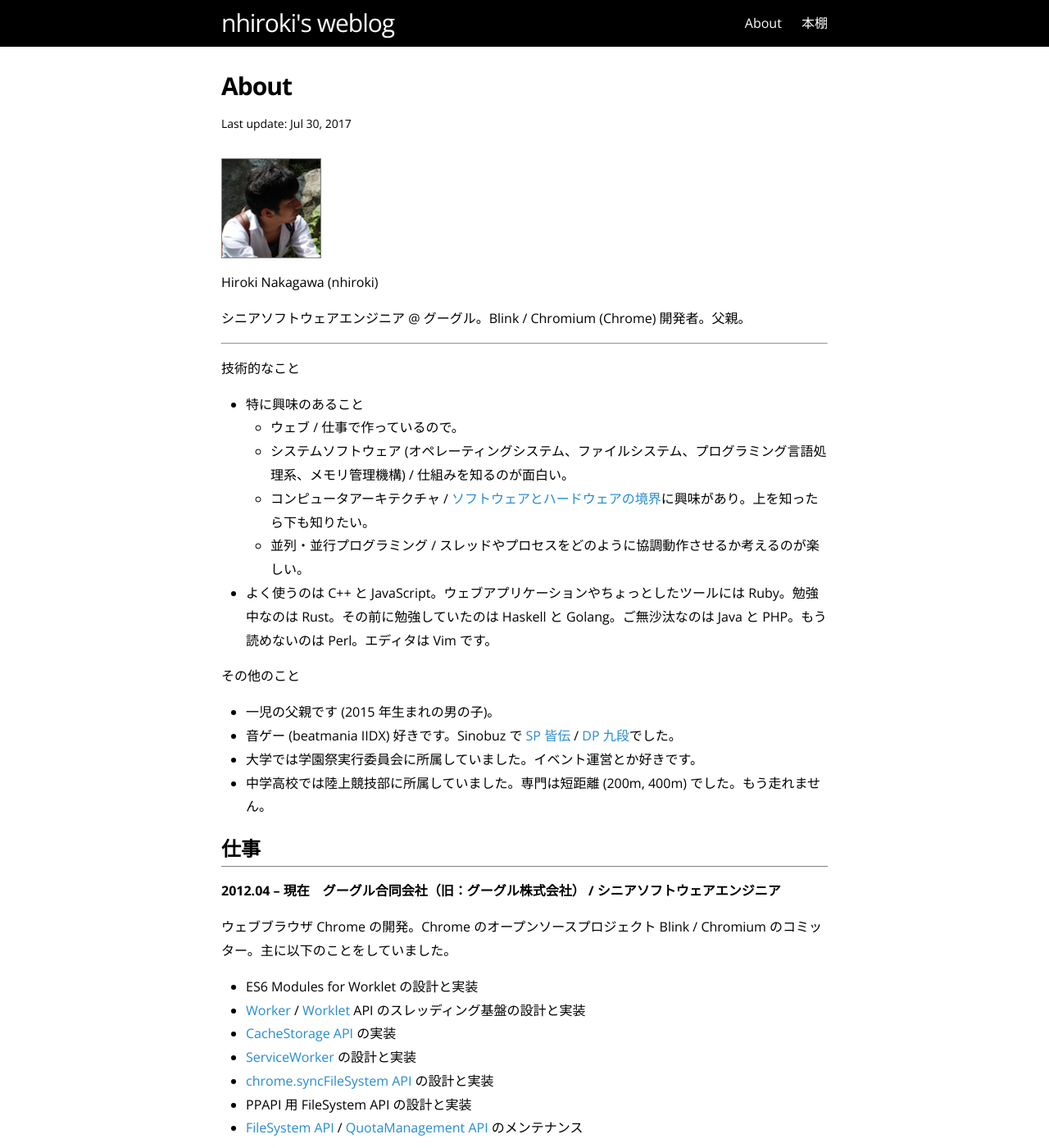
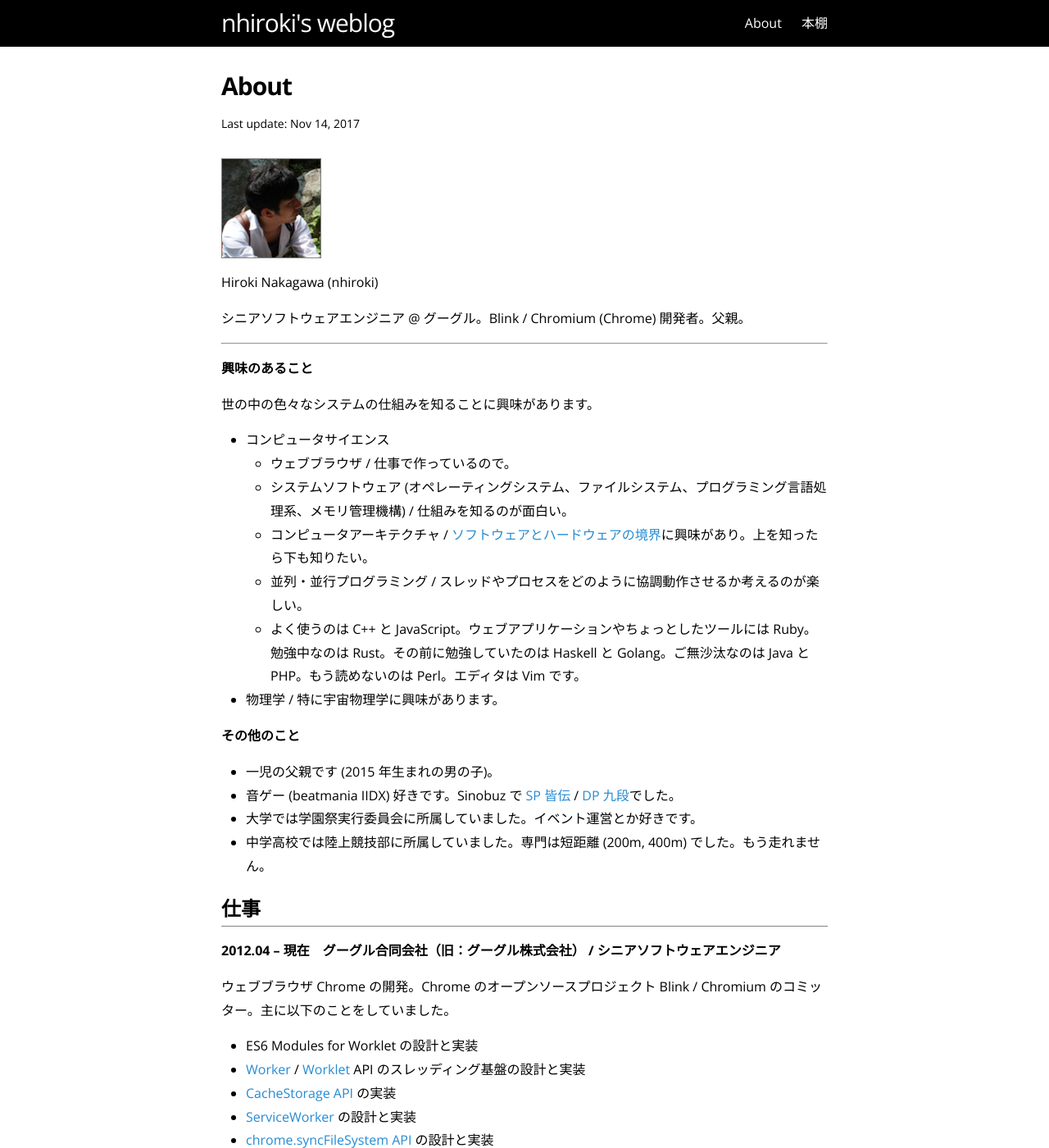
Before and after one commit to nhiroki/nhiroki.github.io, a Jekyll site: the page built from about.md, in a window 1280 px wide and 1400 px high. Shown: the whole window at 82% size. Built offline with Jekyll 4.4.1, drawn with Linux system fonts in a browser that asks for light colours.

Commit message:
Update the 'about' page

```diff
--- a/about.md
+++ b/about.md
@@ -1,7 +1,7 @@
 ---
 layout: page
 title: About
-date: 2017/07/30
+date: 2017/11/14
 permalink: /about/
 ---
 
@@ -13,16 +13,19 @@ Hiroki Nakagawa (nhiroki)
 
 ---
 
-技術的なこと
+**興味のあること**
 
-- 特に興味のあること
-  - ウェブ / 仕事で作っているので。
+世の中の色々なシステムの仕組みを知ることに興味があります。
+
+- コンピュータサイエンス
+  - ウェブブラウザ / 仕事で作っているので。
   - システムソフトウェア (オペレーティングシステム、ファイルシステム、プログラミング言語処理系、メモリ管理機構) / 仕組みを知るのが面白い。
   - コンピュータアーキテクチャ / [ソフトウェアとハードウェアの境界](/2017/07/26/software-and-hardware)に興味があり。上を知ったら下も知りたい。
   - 並列・並行プログラミング / スレッドやプロセスをどのように協調動作させるか考えるのが楽しい。
-- よく使うのは C++ と JavaScript。ウェブアプリケーションやちょっとしたツールには Ruby。勉強中なのは Rust。その前に勉強していたのは Haskell と Golang。ご無沙汰なのは Java と PHP。もう読めないのは Perl。エディタは Vim です。
+  - よく使うのは C++ と JavaScript。ウェブアプリケーションやちょっとしたツールには Ruby。勉強中なのは Rust。その前に勉強していたのは Haskell と Golang。ご無沙汰なのは Java と PHP。もう読めないのは Perl。エディタは Vim です。
+- 物理学 / 特に宇宙物理学に興味があります。
 
-その他のこと
+**その他のこと**
 
 - 一児の父親です (2015 年生まれの男の子)。
 - 音ゲー (beatmania IIDX) 好きです。Sinobuz で [SP 皆伝](https://twitter.com/nhiroki_/status/823462360027254784) / [DP 九段](https://twitter.com/nhiroki_/status/842695983267954688)でした。
```
